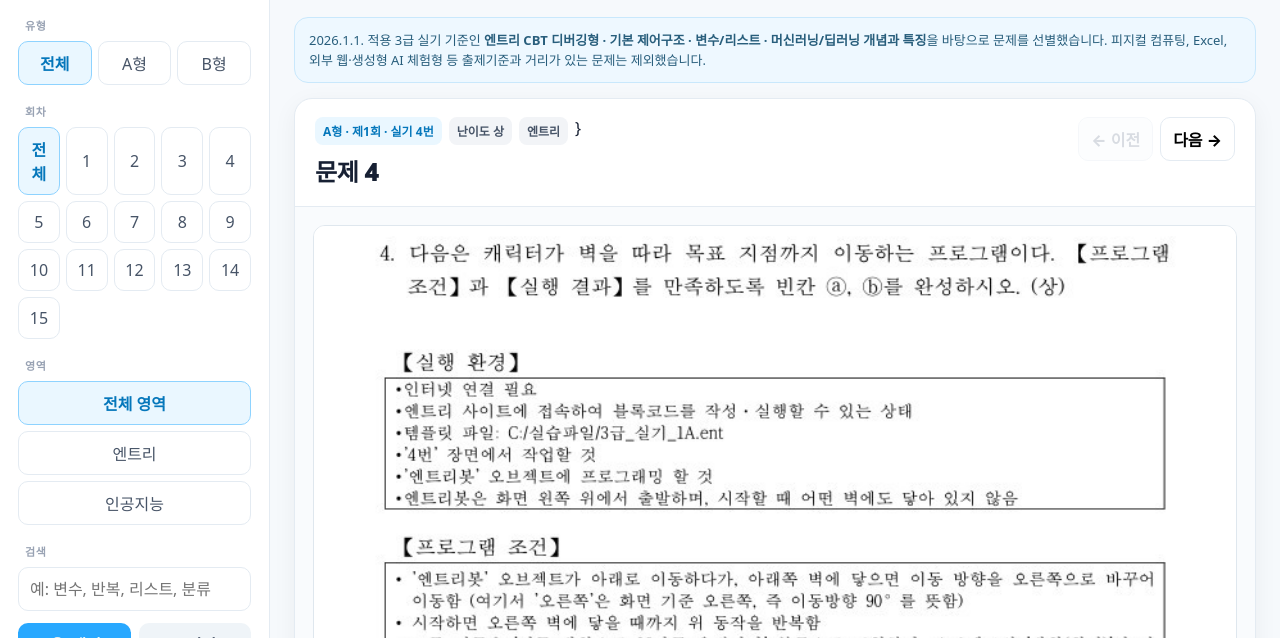
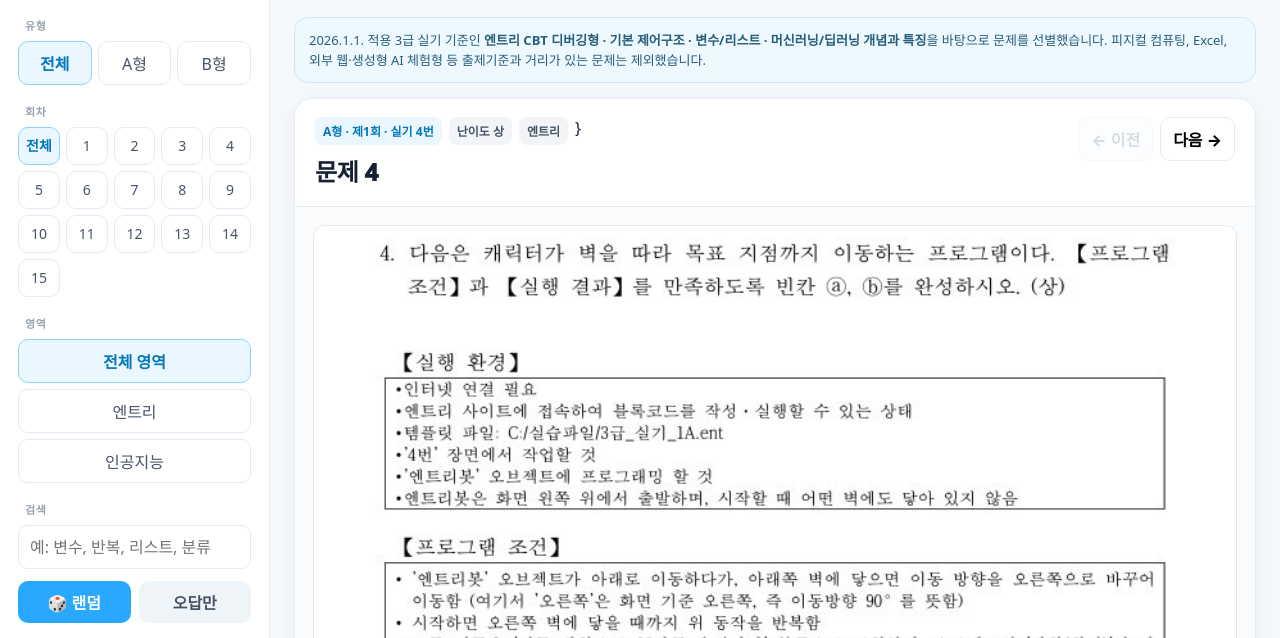
Before and after one commit to oleesudalo/entry_prt, a plain HTML site: page index.html in a window 1280 px wide. Shown: the part 131-769 px from the top of the page. Drawn offline with Linux system fonts and the light colour scheme.

Commit message:
인덱스수정

```diff
--- a/index.html
+++ b/index.html
@@ -12,7 +12,7 @@ button,input{font:inherit}button,a{-webkit-tap-highlight-color:transparent}
 .brand{font-size:22px;line-height:1.27;font-weight:950;letter-spacing:-.4px}.brand b{color:#0786d3}
 .desc{font-size:13px;color:var(--muted);line-height:1.55;margin:8px 0 20px}
 .section{font-size:11px;font-weight:900;color:#98a2b3;letter-spacing:.06em;margin:18px 7px 8px;text-transform:uppercase}
-.forms{display:grid;grid-template-columns:repeat(3,1fr);gap:6px}.rounds{display:grid;grid-template-columns:repeat(5,1fr);gap:6px}.cats{display:grid;gap:6px}
+.forms{display:grid;grid-template-columns:repeat(3,1fr);gap:6px}.rounds{display:grid;grid-template-columns:repeat(5,1fr);gap:6px}.rounds button{padding:9px 3px;white-space:nowrap;font-size:14px;min-height:38px;line-height:1}.cats{display:grid;gap:6px}
 .sidebar button{border:1px solid var(--line);background:#fff;border-radius:10px;padding:9px 7px;color:#475467;cursor:pointer}
 .sidebar button.active{background:var(--accentSoft);border-color:#8ed3ff;color:#0577bb;font-weight:900}
 .search{width:100%;border:1px solid var(--line);border-radius:10px;padding:10px 11px;outline:none}
```
